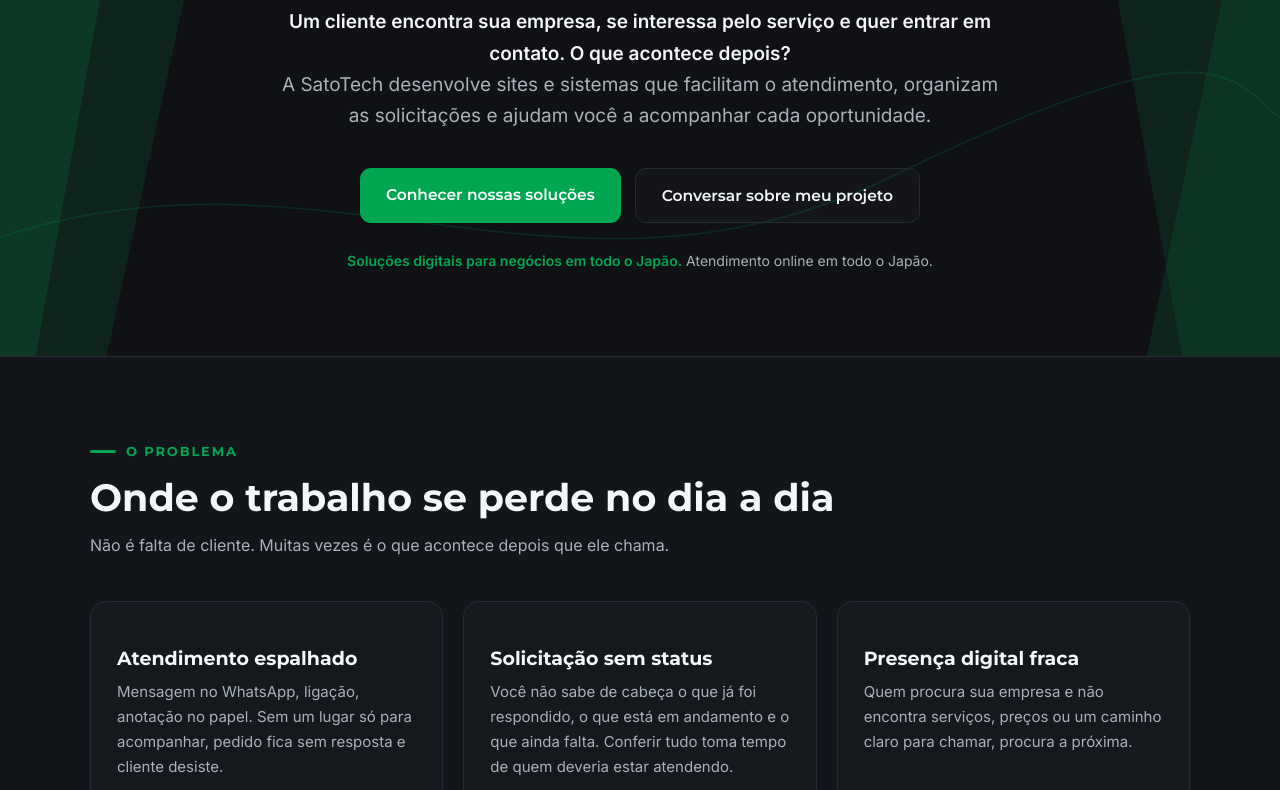
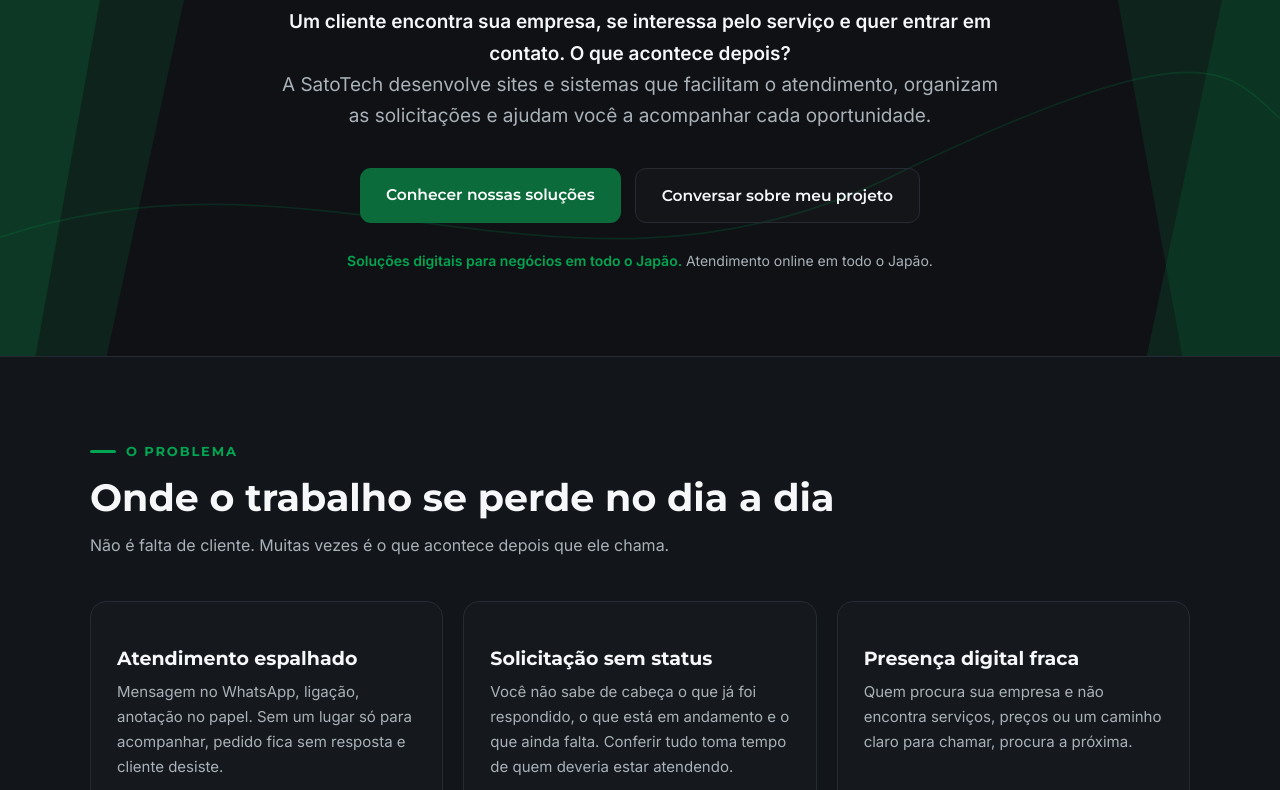
Before and after one commit to smsato80/satotech, a plain HTML site: page index.html in a window 1280 px wide. Shown: the part 454-1244 px from the top of the page. Drawn offline with Linux system fonts and the light colour scheme.

Commit message:
Auditoria corretiva: contraste AA, traducoes, ARIA dinamico, SEO multilingue, 320px e Instagram

```diff
--- a/index.html
+++ b/index.html
@@ -5,14 +5,19 @@
 <meta name="viewport" content="width=device-width, initial-scale=1.0">
 <script>(function(){try{var t=localStorage.getItem('satotech-tema');if(t==='claro')document.documentElement.setAttribute('data-tema','claro');}catch(e){}})();</script>
 <title>SatoTech | Soluções digitais para negócios em todo o Japão</title>
-<meta name="description" content="Soluções digitais para negócios em todo o Japão. Sites profissionais, sistemas de gestão e automação sob medida, com atendimento online em todo o Japão.">
+<meta name="description" id="metaDesc" content="Soluções digitais para negócios em todo o Japão. Sites profissionais, sistemas de gestão e automação sob medida, com atendimento online em todo o Japão.">
 <meta name="theme-color" content="#0F1115">
 <meta property="og:type" content="website">
 <meta property="og:locale" content="pt_BR">
 <meta property="og:site_name" content="SatoTech">
-<meta property="og:title" content="SatoTech | Seu negócio merece mais do que um site bonito.">
-<meta property="og:description" content="Da criação do site à organização das operações, desenvolvemos soluções digitais sob medida, com atendimento online em todo o Japão.">
-<meta property="og:image" content="assets/header-fiel.png">
+<meta property="og:title" id="ogTitle" content="SatoTech | Seu negócio merece mais do que um site bonito.">
+<meta property="og:description" id="ogDesc" content="Da criação do site à organização das operações, desenvolvemos soluções digitais sob medida, com atendimento online em todo o Japão.">
+<meta property="og:url" content="https://smsato80.github.io/satotech/">
+<meta property="og:image" content="https://smsato80.github.io/satotech/assets/header-fiel.png">
+<link rel="alternate" hreflang="pt-BR" href="https://smsato80.github.io/satotech/">
+<link rel="alternate" hreflang="ja" href="https://smsato80.github.io/satotech/?lang=jp">
+<link rel="alternate" hreflang="en" href="https://smsato80.github.io/satotech/?lang=en">
+<link rel="alternate" hreflang="x-default" href="https://smsato80.github.io/satotech/">
 <link rel="icon" href="assets/favicon.ico" sizes="any">
 <link rel="icon" type="image/png" sizes="32x32" href="assets/favicon_32.png">
 <link rel="icon" type="image/png" sizes="16x16" href="assets/favicon_16.png">
@@ -43,7 +48,7 @@ a{color:inherit}
 .wrap{max-width:1140px;margin:0 auto;padding:0 20px}
 h1,h2,h3{font-family:'Montserrat','Noto Sans JP',sans-serif;line-height:1.2}
 :focus-visible{outline:2px solid var(--verde);outline-offset:3px;border-radius:4px}
-::selection{background:var(--verde);color:#fff}
+::selection{background:var(--verde-escuro);color:#fff}
 .topo{position:sticky;top:0;z-index:50;background:rgba(15,17,21,.94);border-bottom:1px solid var(--borda);transition:box-shadow .3s ease}
 .topo.rolado{box-shadow:0 10px 30px rgba(0,0,0,.45)}
 .menu a{position:relative;transition:color .25s ease}
@@ -70,8 +75,8 @@ h1,h2,h3{font-family:'Montserrat','Noto Sans JP',sans-serif;line-height:1.2}
 .lang-btn:hover{border-color:var(--verde)}
 .btn{display:inline-block;text-decoration:none;font-weight:600;font-family:'Montserrat','Noto Sans JP',sans-serif;border-radius:11px;padding:14px 26px;font-size:15.5px;transition:transform .15s ease, background .15s ease, border-color .15s ease}
 .btn:active{transform:scale(.98)}
-.btn-verde{background:var(--verde);color:#fff}
-.btn-verde:hover{background:var(--verde-escuro)}
+.btn-verde{background:var(--verde-escuro);color:#fff}
+.btn-verde:hover{background:var(--verde-fundo)}
 .btn-contorno{border:1px solid var(--borda);color:var(--claro);background:rgba(255,255,255,.02)}
 .btn-contorno:hover{border-color:var(--verde)}
 .btn-sm{padding:9px 16px;font-size:14px;border-radius:9px}
@@ -243,6 +248,34 @@ html[data-tema="claro"] .etapas .passo-num{background:#FFFFFF}
   .topo-acoes a.wa-mobile{padding:8px 9px;font-size:12.5px}
   .burger{width:34px;height:34px}
 }
+
+/* ---------- auditoria corretiva 17/11: contraste AA no tema claro ---------- */
+html[data-tema="claro"] .secao-tag{color:var(--verde-escuro)}
+html[data-tema="claro"] .secao-tag::before{background:var(--verde-escuro)}
+html[data-tema="claro"] .quem-card .secao-tag{color:var(--verde-escuro)}
+html[data-tema="claro"] .serv-cta{color:var(--verde-escuro)}
+html[data-tema="claro"] .hero-nota strong{color:var(--verde-escuro)}
+html[data-tema="claro"] .fluxo-seta{color:var(--verde-escuro)}
+html[data-tema="claro"] .etapas .passo-num{color:var(--verde-escuro)}
+html[data-tema="claro"] .rodape-col a:not(.btn):hover{color:var(--verde-escuro)}
+html[data-tema="claro"] .insta-link:hover{color:var(--verde-escuro)}
+html[data-tema="claro"] :focus-visible{outline-color:var(--verde-escuro)}
+/* alternar tema tambem pelo menu mobile */
+.menu-mobile .tema-menu{display:block;width:100%;text-align:left;background:none;border:none;border-bottom:1px solid var(--borda);color:var(--suave);font:inherit;font-size:15px;font-weight:500;padding:12px 4px;cursor:pointer}
+.menu-mobile .tema-menu:hover,.menu-mobile .tema-menu:focus-visible{color:var(--claro)}
+/* link do Instagram no rodape */
+.insta-link{display:inline-flex;align-items:center;gap:8px;color:var(--suave);text-decoration:none;font-size:14.5px;margin-top:14px}
+.insta-link svg{width:18px;height:18px;flex:none}
+.insta-link:hover{color:var(--verde)}
+/* 320px: o botao de tema sai do topo e fica no menu (sem corte nem rolagem) */
+@media (max-width:359px){
+  .topo-acoes .tema-btn{display:none}
+  .topo-acoes{gap:4px}
+  .logo-topo{height:19px}
+  .lang-btn{font-size:11px;padding:5px 6px}
+  .wa-mobile{font-size:11.5px;padding:7px 8px}
+  .burger{width:32px;height:32px}
+}
 </style>
 </head>
 <body>
@@ -277,6 +310,7 @@ html[data-tema="claro"] .etapas .passo-num{background:#FFFFFF}
     <a href="#como" data-i18n="nav_como">Como trabalhamos</a>
     <a href="#quem" data-i18n="nav_quem">Quem está por trás</a>
     <a href="#contato" data-i18n="nav_contato">Contato</a>
+    <button class="tema-menu" id="temaMenuBtn" type="button" data-i18n="menu_tema">Alternar tema claro/escuro</button>
   </nav>
 </header>
 
@@ -467,6 +501,7 @@ html[data-tema="claro"] .etapas .passo-num{background:#FFFFFF}
         <img class="logo-rodape logo-so-escuro" src="assets/logo-branco.svg" alt="SatoTech, Soluções Inteligentes" width="421" height="100">
         <img class="logo-rodape logo-so-claro" src="assets/logo-principal.svg" alt="SatoTech, Soluções Inteligentes">
         <p class="rodape-desc" data-i18n="foot_desc">Soluções digitais para negócios em todo o Japão. Webサイト制作から業務管理システム、業務自動化まで対応します。</p>
+        <a class="insta-link" href="https://www.instagram.com/satotech.jp/" target="_blank" rel="noopener" aria-label="Instagram da SatoTech: @satotech.jp"><svg viewBox="0 0 24 24" fill="none" stroke="currentColor" stroke-width="1.8" stroke-linecap="round" stroke-linejoin="round" aria-hidden="true"><rect x="2" y="2" width="20" height="20" rx="5"/><path d="M16 11.37A4 4 0 1 1 12.63 8 4 4 0 0 1 16 11.37z"/><line x1="17.5" y1="6.5" x2="17.51" y2="6.5"/></svg><span data-i18n="foot_insta">@satotech.jp no Instagram</span></a>
       </div>
       <div class="rodape-col">
         <h4 data-i18n="foot_nav">Navegação</h4>
@@ -549,16 +584,17 @@ html[data-tema="claro"] .etapas .passo-num{background:#FFFFFF}
       cta_h2:'Qual parte do seu negócio poderia funcionar melhor?',
       cta_p:'Conte o que você precisa organizar, automatizar ou melhorar. Vamos avaliar uma solução para sua empresa.',
       cta_btn:'Conversar sobre meu projeto',
-      foot_desc:'Soluções digitais para negócios em todo o Japão. Webサイト制作から業務管理システム、業務自動化まで対応します。',
+      foot_desc:'Soluções digitais para negócios em todo o Japão. Sites profissionais, sistemas de gestão e automação empresarial, com atendimento online.',
       foot_nav:'Navegação', foot_contato:'Contato', foot_wa:'Conversar no WhatsApp', foot_area:'Atendimento online em todo o Japão',
-      foot_copy:'© 2026 SatoTech. Todos os direitos reservados.', foot_slogan:'SatoTech, Soluções Inteligentes'
+      foot_copy:'© 2026 SatoTech. Todos os direitos reservados.', foot_slogan:'SatoTech, Soluções Inteligentes',
+      aria_abrir:'Abrir menu', aria_fechar:'Fechar menu', aria_tema_claro:'Mudar para o tema claro', aria_tema_escuro:'Mudar para o tema escuro', aria_idioma:'Mudar idioma', menu_tema:'Alternar tema claro/escuro', foot_insta:'@satotech.jp no Instagram'
     },
     jp: {
       nav_problema:'課題', nav_solucoes:'ソリューション', nav_conecta:'Conecta+',
       nav_como:'進め方', nav_quem:'代表について', nav_cta:'プロジェクトについて相談する', nav_contato:'お問い合わせ',
       cta_site:'プロフェッショナルなサイトがほしい', cta_gestao:'会社を整理したい', cta_auto:'業務を自動化したい',
       fl1_h:'訪問者', fl1_p:'サイトであなたの会社を見つけます', fl2_h:'お問い合わせ', fl2_p:'サイトから注文、予約、質問を送ります',
-      fl3_h:'Conecta+', fl3_p:'管理画面で受け取り、整理します', fl4_h:'整理された対応', fl4_p:'進み具合を追いながら対応します',
+      fl3_h:'Conecta+', fl3_p:'管理画面で受け取り、整理します', fl4_h:'整理された対応', fl4_p:'対応状況をステータスで確認できます',
       fl_nota:'サイトとシステムの連動を示す、イラストによる流れの例です。',
       hero_h1:'あなたのビジネスには、見た目だけのサイト以上の価値があります。',
       hero_q:'お客様があなたの会社を見つけ、サービスに興味を持ち、連絡したいと思ったとき、その後はどうなりますか。',
@@ -577,7 +613,7 @@ html[data-tema="claro"] .etapas .passo-num{background:#FFFFFF}
       c2_h:'業務管理システム', c2_p:'顧客、お問い合わせ、予約、業務の流れをひとつの画面にまとめ、進み具合を確認できます。',
       c2_i1:'顧客情報と対応履歴', c2_i2:'段階ごとに整理されたお問い合わせ', c2_i3:'予約と日々のタスク',
       c3_h:'業務自動化', c3_p:'繰り返しの作業と二重入力を減らします。ツール同士の連携は、技術的に可能な場合にご提案します。',
-      c3_i1:'意味のある場所での自動通知と記録', c3_i2:'連携は案件ごとに確認', c3_i3:'テストなしに本番へは入れません',
+      c3_i1:'必要な場面での自動通知と記録', c3_i2:'連携は案件ごとに確認', c3_i3:'テストなしに本番へは入れません',
       con_tag:'テクノロジー', con_h2:'Conecta+',
       con_sub:'SatoTechの管理システムで使うプラットフォームです。サイトがお客様を受け付け、Conecta+がその後の流れを整理します。',
       predio_h:'ひとつの建物に、各社の部屋',
@@ -587,7 +623,7 @@ html[data-tema="claro"] .etapas .passo-num{background:#FFFFFF}
       como_tag:'進め方', como_h2:'4つのステップ、驚きなしで',
       p1_h:'事業を理解する', p1_p:'日々の業務、お客様、今困っている点についてお話を伺います。',
       p2_h:'ソリューションを設計する', p2_p:'始める前に、範囲、期間、料金を明確にした提案をお渡しします。',
-      p3_h:'開発してデモで確認', p3_p:'業務で使う前に、実際に動くところをご確認いただきます。',
+      p3_h:'開発し、デモで確認', p3_p:'業務で使う前に、実際に動くところをご確認いただきます。',
       p4_h:'導入とサポート', p4_p:'公開し、使う方へ操作方法を説明し、その後も伴走します。',
       quem_tag:'代表について', quem_h2:'Minoru Sato、SatoTech代表。',
       quem_p1:'相談を受ける人と、設計と開発をする人は同じです。コールセンターはなく、あなたのプロジェクトを第三者に丸投げすることもありません。',
@@ -597,29 +633,30 @@ html[data-tema="claro"] .etapas .passo-num{background:#FFFFFF}
       cta_btn:'プロジェクトについて相談する',
       foot_desc:'日本全国のビジネス向けデジタルソリューション。Webサイト制作から業務管理システム、業務自動化まで対応します。',
       foot_nav:'メニュー', foot_contato:'お問い合わせ', foot_wa:'WhatsAppで相談する', foot_area:'日本全国オンライン対応',
-      foot_copy:'© 2026 SatoTech. All rights reserved.', foot_slogan:'SatoTech、ソリューションズ インテリジェンテス'
+      foot_copy:'© 2026 SatoTech. All rights reserved.', foot_slogan:'SatoTech, Soluções Inteligentes',
+      aria_abrir:'メニューを開く', aria_fechar:'メニューを閉じる', aria_tema_claro:'ライトテーマに切り替える', aria_tema_escuro:'ダークテーマに切り替える', aria_idioma:'言語を切り替える', menu_tema:'テーマ（明/暗）を切り替える', foot_insta:'Instagramの@satotech.jp'
     }    ,
     en: {
       nav_problema:'The problem', nav_solucoes:'Our solutions', nav_conecta:'Conecta+',
-      nav_como:'How we work', nav_quem:'Who is behind it', nav_cta:'Talk about my project', nav_contato:'Contact',
+      nav_como:'How we work', nav_quem:'About the founder', nav_cta:'Talk about my project', nav_contato:'Contact',
       cta_site:'I want a professional website', cta_gestao:'I need to organize my business', cta_auto:'I want to automate my processes',
       fl1_h:'Visitor', fl1_p:'Finds your company on the website', fl2_h:'Request', fl2_p:'Orders, books or asks through the website',
       fl3_h:'Conecta+', fl3_p:'Receives and organizes it in the panel', fl4_h:'Organized follow-up', fl4_p:'Your team tracks each case by status',
       fl_nota:'Illustrative flow of how the website and the system work together.',
       hero_h1:'Your business deserves more than a pretty website.',
-      hero_q:'A customer finds your company, gets interested in your service and wants to get in touch. What happens next?',
+      hero_q:'A customer finds your company, likes what they see and wants to get in touch. What happens next?',
       hero_sub:'SatoTech builds websites and systems that make follow-up easier, organize requests and help you track every opportunity.',
       hero_cta1:'See our solutions', hero_cta2:'Talk about my project',
       hero_nota1:'Digital solutions for businesses across Japan.', hero_nota2:'Online service across Japan.',
       prob_tag:'The problem', prob_h2:'Where work gets lost in the day to day',
       prob_sub:'It is not a lack of customers. It is often what happens after they reach out.',
-      pr1_h:'Scattered follow-up', pr1_p:'A WhatsApp message, a phone call, a note on paper. With no single place to track it all, a request goes unanswered and the customer gives up.',
+      pr1_h:'Customer messages everywhere', pr1_p:'A WhatsApp message, a phone call, a note on paper. With no single place to track it all, a request goes unanswered and the customer gives up.',
       pr2_h:'Requests with no status', pr2_p:'You cannot tell from memory what has been answered, what is in progress and what is still pending. Checking everything takes time from the people who should be serving customers.',
       pr3_h:'Weak digital presence', pr3_p:'Someone who looks up your company and cannot find your services, prices or a clear way to reach you moves on to the next one.',
       serv_tag:'Our solutions', serv_h2:'What SatoTech builds',
       serv_sub:'From building your website to organizing your operations, we develop tailored digital solutions, with online service across Japan.',
       c1_h:'Professional websites', c1_p:'A clear digital presence: what your company does, who it is for and how to get in touch.',
-      c1_i1:'Showcases and service pages', c1_i2:'Fast pages on mobile', c1_i3:'Lead capture with a short path',
+      c1_i1:'Showcases and service pages', c1_i2:'Fast pages on mobile', c1_i3:'A short path from visit to contact',
       c2_h:'Management systems', c2_p:'Customers, requests, bookings and business processes in a single panel, with a status you can follow.',
       c2_i1:'Customers and service history', c2_i2:'Requests organized by stage', c2_i3:'Bookings and routine tasks',
       c3_h:'Business automation', c3_p:'Less repetitive work and less duplicate typing, with integration between tools when technically feasible.',
@@ -635,7 +672,7 @@ html[data-tema="claro"] .etapas .passo-num{background:#FFFFFF}
       p2_h:'We plan the solution', p2_p:'A proposal with scope, timeline and prices defined before we start.',
       p3_h:'We build it and show it working', p3_p:'You see the solution working before it becomes part of your routine.',
       p4_h:'We launch and stay with you', p4_p:'We put it live, explain how to use it to whoever will operate it, and keep following along.',
-      quem_tag:'Who is behind it', quem_h2:'Minoru Sato, of SatoTech.',
+      quem_tag:'About the founder', quem_h2:'Minoru Sato, of SatoTech.',
       quem_p1:'The person you talk to is the same person who designs and builds your solution. Direct contact, no call center and no handing your project off to third parties.',
       quem_p2:'I work with companies and business owners across Japan, fully online. The solution is designed for the real routine of someone who serves, sells and operates at the same time.',
       cta_h2:'Which part of your business could work better?',
@@ -643,7 +680,8 @@ html[data-tema="claro"] .etapas .passo-num{background:#FFFFFF}
       cta_btn:'Talk about my project',
       foot_desc:'Digital solutions for businesses across Japan. Website development, management systems and business automation.',
       foot_nav:'Navigation', foot_contato:'Contact', foot_wa:'Chat on WhatsApp', foot_area:'Online service across Japan',
-      foot_copy:'© 2026 SatoTech. All rights reserved.', foot_slogan:'SatoTech, Intelligent Solutions'
+      foot_copy:'© 2026 SatoTech. All rights reserved.', foot_slogan:'SatoTech, Soluções Inteligentes',
+      aria_abrir:'Open menu', aria_fechar:'Close menu', aria_tema_claro:'Switch to light theme', aria_tema_escuro:'Switch to dark theme', aria_idioma:'Change language', menu_tema:'Toggle light/dark theme', foot_insta:'@satotech.jp on Instagram'
     }
   };
   var ORDEM = ['pt','jp','en'];
@@ -653,6 +691,17 @@ html[data-tema="claro"] .etapas .passo-num{background:#FFFFFF}
     pt:'SatoTech | Soluções digitais para negócios em todo o Japão',
     jp:'SatoTech | 日本全国のビジネス向けデジタルソリューション',
     en:'SatoTech | Digital solutions for businesses across Japan'
+  };
+  var META = {
+    pt: { desc:'Soluções digitais para negócios em todo o Japão. Sites profissionais, sistemas de gestão e automação sob medida, com atendimento online em todo o Japão.',
+          ogt:'SatoTech | Seu negócio merece mais do que um site bonito.',
+          ogd:'Da criação do site à organização das operações, desenvolvemos soluções digitais sob medida, com atendimento online em todo o Japão.' },
+    jp: { desc:'日本全国のビジネス向けデジタルソリューション。Webサイト制作、業務管理システム、業務自動化まで、オンラインで対応します。',
+          ogt:'SatoTech | あなたのビジネスには、見た目だけのサイト以上の価値があります。',
+          ogd:'Webサイト制作から業務管理まで、お客様のビジネスに合わせたデジタルソリューションを日本全国オンラインでご提供します。' },
+    en: { desc:'Digital solutions for businesses across Japan. Professional websites, management systems and business automation, with online service nationwide.',
+          ogt:'SatoTech | Your business deserves more than a pretty website.',
+          ogd:'From your website to your daily operations, we build tailored digital solutions, with online service across Japan.' }
   };
   var lang = 'pt';
   var btn = document.getElementById('langBtn');
@@ -667,6 +716,12 @@ html[data-tema="claro"] .etapas .passo-num{background:#FFFFFF}
       if (dict[k]) el.textContent = dict[k];
     });
     btn.textContent = ROTULO[l];
+    btn.setAttribute('aria-label', dict.aria_idioma);
+    var md = document.getElementById('metaDesc'); if (md) md.setAttribute('content', META[l].desc);
+    var ot = document.getElementById('ogTitle'); if (ot) ot.setAttribute('content', META[l].ogt);
+    var od = document.getElementById('ogDesc'); if (od) od.setAttribute('content', META[l].ogd);
+    if (typeof rotuloMenu === 'function') rotuloMenu();
+    if (typeof aplicarTema === 'function') aplicarTema();
     document.querySelectorAll('.wa-link').forEach(function(a){
       var chave = a.getAttribute('data-wa') || 'geral';
       a.href = WA + '?text=' + encodeURIComponent(MSG[l][chave] || MSG[l].geral);
@@ -677,34 +732,47 @@ html[data-tema="claro"] .etapas .passo-num{background:#FFFFFF}
   });
   var salvo = 'pt';
   try { salvo = localStorage.getItem('satotech-lang') || 'pt'; } catch(e) {}
+  var qlang = null;
+  try { qlang = new URLSearchParams(location.search).get('lang'); } catch(e) {}
+  if (qlang && T[qlang]) salvo = qlang;
   aplicar(T[salvo] ? salvo : 'pt');
 
   /* tema claro/escuro (variante do kit), com preferencia salva */
   var temaBtn = document.getElementById('temaBtn');
   var metaTema = document.querySelector('meta[name="theme-color"]');
   function aplicarTema(){
+    if (!temaBtn) return;
     var claro = document.documentElement.getAttribute('data-tema') === 'claro';
-    temaBtn.setAttribute('aria-label', claro ? 'Mudar para o tema escuro' : 'Mudar para o tema claro');
+    temaBtn.setAttribute('aria-label', claro ? T[lang].aria_tema_escuro : T[lang].aria_tema_claro);
     if (metaTema) metaTema.setAttribute('content', claro ? '#F5F7F9' : '#0F1115');
   }
-  temaBtn.addEventListener('click', function(){
+  function alternarTema(){
     var claro = document.documentElement.getAttribute('data-tema') === 'claro';
     if (claro) { document.documentElement.removeAttribute('data-tema'); }
     else { document.documentElement.setAttribute('data-tema','claro'); }
     try { localStorage.setItem('satotech-tema', claro ? 'escuro' : 'claro'); } catch(e) {}
     aplicarTema();
-  });
+  }
+  temaBtn.addEventListener('click', alternarTema);
+  var temaMenuBtn = document.getElementById('temaMenuBtn');
+  if (temaMenuBtn) temaMenuBtn.addEventListener('click', alternarTema);
   aplicarTema();
 
   /* menu mobile */
   var burger = document.getElementById('burgerBtn');
   var menuM = document.getElementById('menuMobile');
-  function fecharMenu(){ menuM.classList.remove('aberto'); burger.setAttribute('aria-expanded','false'); burger.setAttribute('aria-label','Abrir menu'); }
+  function rotuloMenu(){
+    if (!burger || !menuM) return;
+    var aberto = menuM.classList.contains('aberto');
+    burger.setAttribute('aria-label', aberto ? T[lang].aria_fechar : T[lang].aria_abrir);
+  }
+  function fecharMenu(){ menuM.classList.remove('aberto'); burger.setAttribute('aria-expanded','false'); rotuloMenu(); }
   burger.addEventListener('click', function(){
     var aberto = menuM.classList.toggle('aberto');
     burger.setAttribute('aria-expanded', aberto ? 'true' : 'false');
-    burger.setAttribute('aria-label', aberto ? 'Fechar menu' : 'Abrir menu');
+    rotuloMenu();
   });
+  rotuloMenu();
   menuM.querySelectorAll('a').forEach(function(a){ a.addEventListener('click', fecharMenu); });
   document.addEventListener('keydown', function(e){ if (e.key === 'Escape' && menuM.classList.contains('aberto')) { fecharMenu(); burger.focus(); } });
 
```
